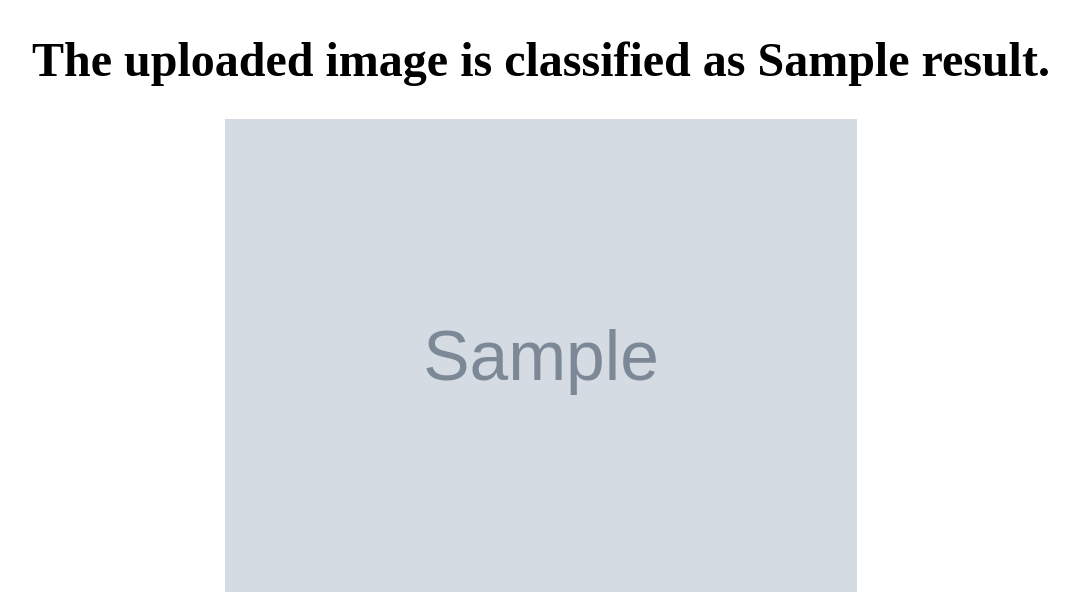
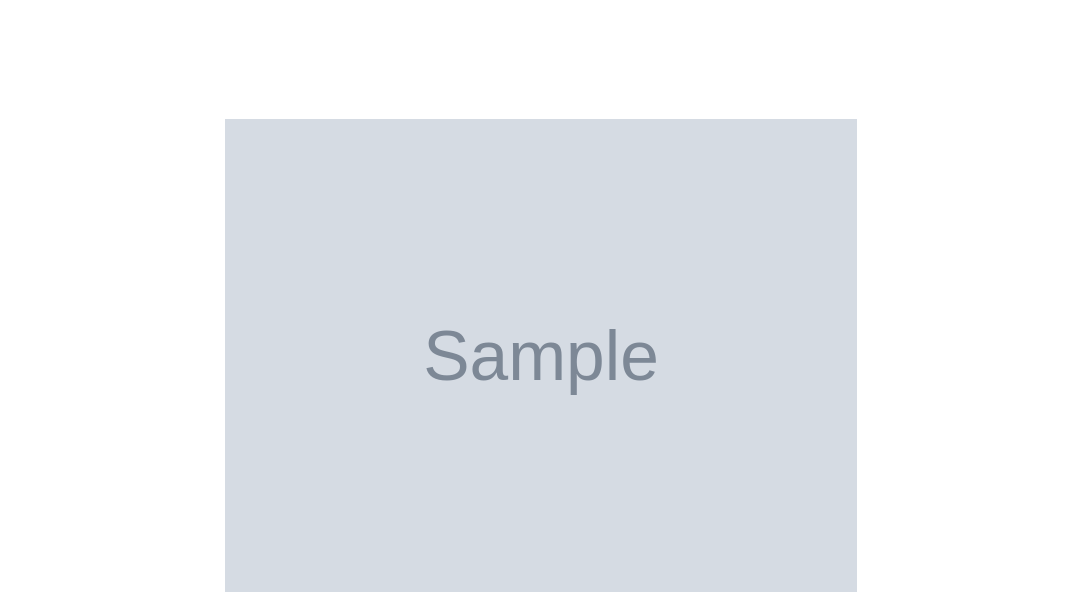
Before and after one commit to surya810/app-version-1.2, a Flask app: template templates/result.html in a window 1280 px wide. Shown: the top 592 px of the page, without its empty margins (99-1178 px from the left). Run offline with Flask 3, Linux system fonts and the light colour scheme; the template is opened without the code that fills it: most values are stand-ins (such as "Sample title", 1, 10 or a date in 2020); grey boxes marked "Sample" are stand-in pictures; parts of the project's set-up code (start-up, migrations or seed data) failed here and were passed over.

Commit message:
Update result.html
text color changed

```diff
--- a/templates/result.html
+++ b/templates/result.html
@@ -5,7 +5,7 @@
     <link rel="stylesheet" href="{{ url_for('static', filename='css/style.css') }}">
   </head>
   <body>
-     <center><h1>The uploaded image is classified as {{ result }}.</h1></center>
+     <center><h1 style="color:white;">The uploaded image is classified as {{ result }}.</h1></center>
     <img src="{{ image }}" width="400" class="center">
   </body>
 </html>
```
